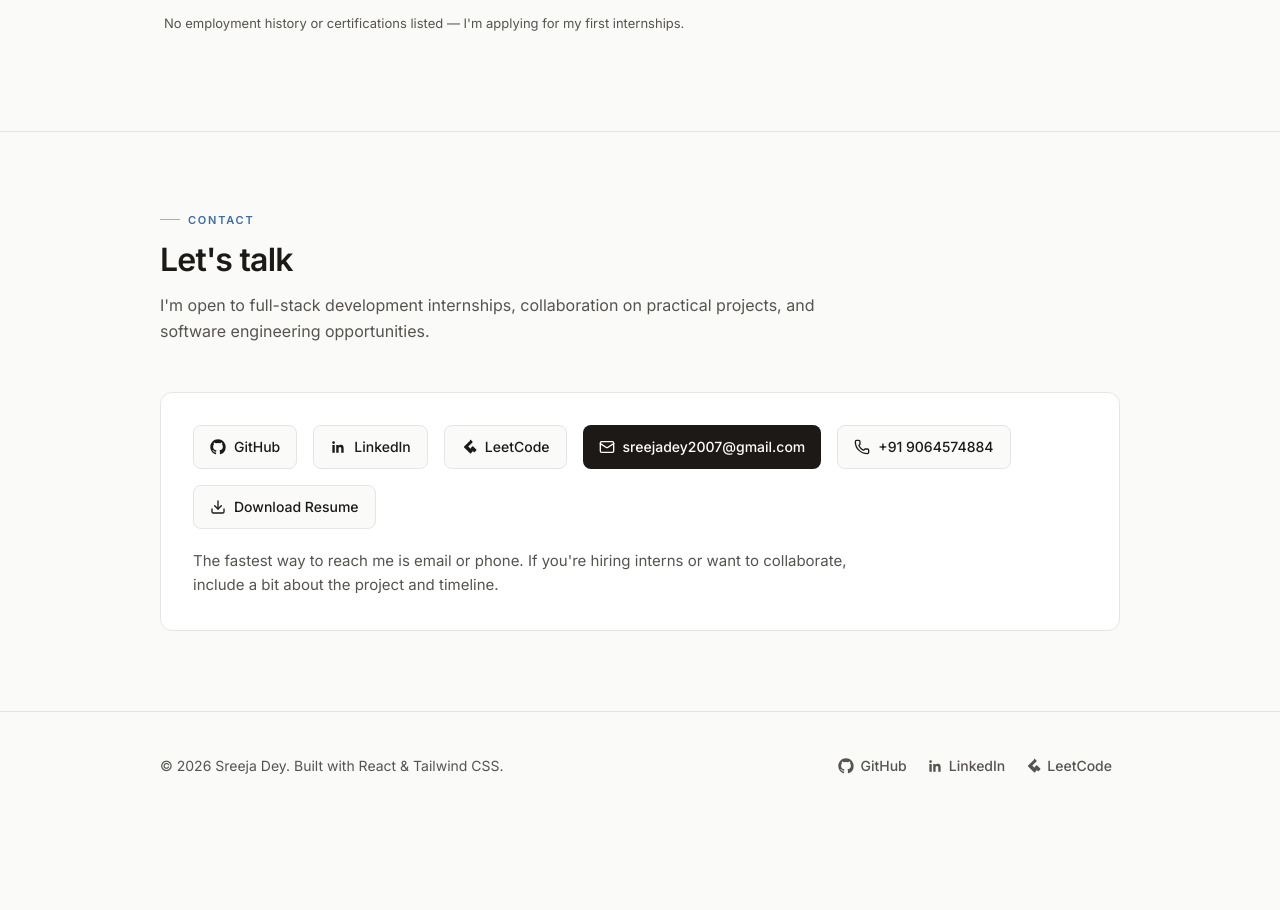
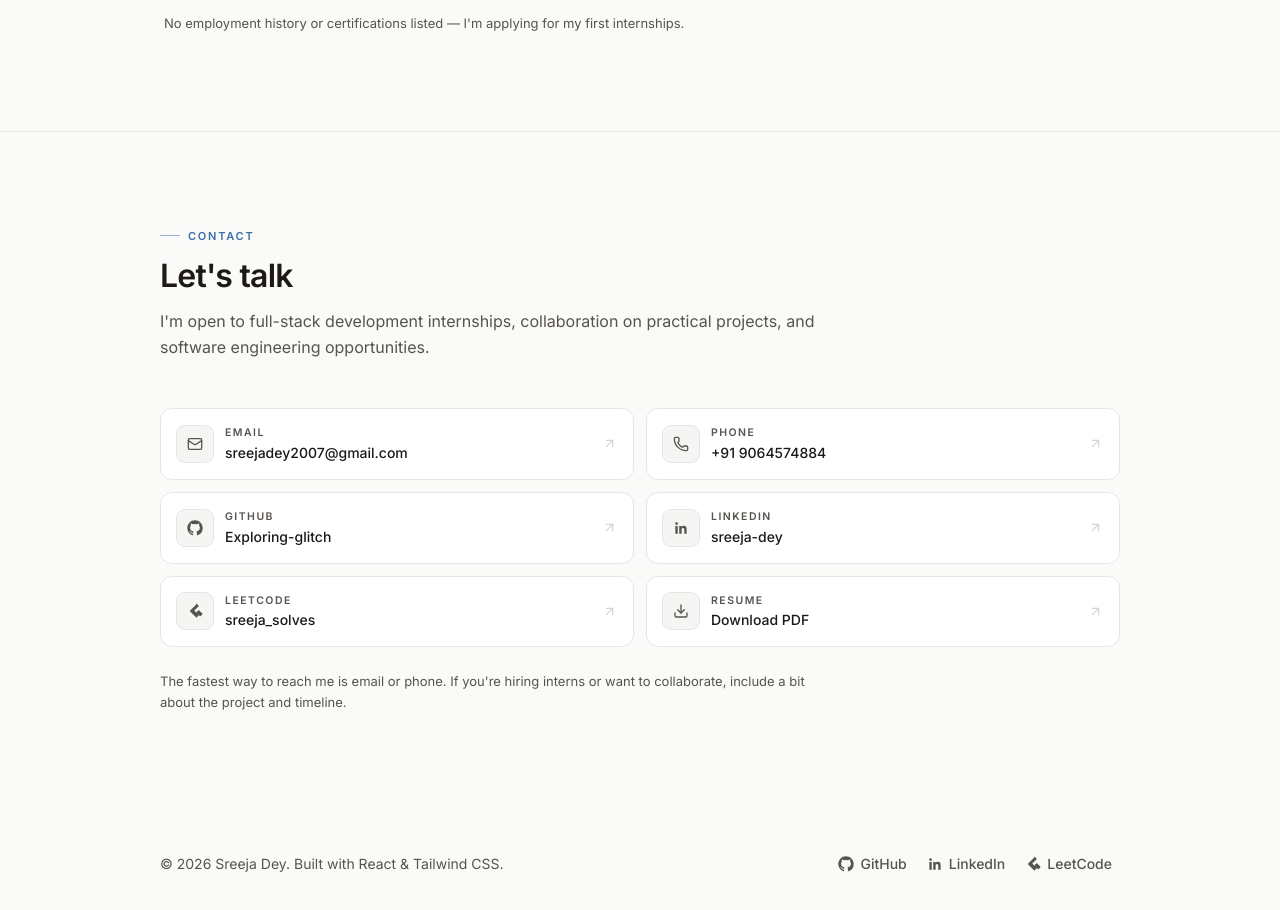
Before and after one commit to Exploring-glitch/sreeja-dey-portfolio, a React (Vite) app: page / in a window 1280 px wide. Shown: the part 6120-7030 px from the top of the page. Before the commit the page ends 6940 px from the top, so only its background shows below. Built offline with nearby package versions, Linux system fonts and the light colour scheme.

Commit message:
style: present contact options as labeled channel tiles

```diff
--- a/src/components/Contact.jsx
+++ b/src/components/Contact.jsx
@@ -1,7 +1,37 @@
-import { Download, Mail, Phone } from "lucide-react";
+import { ArrowUpRight, Download, Mail, Phone } from "lucide-react";
 import { GithubIcon, LinkedinIcon, LeetcodeIcon } from "./icons";
 import SectionHeading from "./SectionHeading";
 import { profile } from "../data/portfolio";
+
+function Channel({ href, icon: Icon, label, value, download }) {
+  const isExternal = href.startsWith("http");
+
+  return (
+    <a
+      href={href}
+      {...(isExternal ? { target: "_blank", rel: "noreferrer" } : {})}
+      {...(download ? { download } : {})}
+      className="group flex items-center gap-3 rounded-xl border border-line bg-white p-4 transition-colors hover:border-accent/40 hover:bg-accent-soft/50"
+    >
+      <span className="flex h-9 w-9 shrink-0 items-center justify-center rounded-lg bg-paper-soft text-muted ring-1 ring-line transition-colors group-hover:bg-white group-hover:text-accent">
+        <Icon size={16} aria-hidden="true" />
+      </span>
+      <span className="min-w-0">
+        <span className="block text-[10.5px] font-semibold tracking-[0.14em] text-muted uppercase">
+          {label}
+        </span>
+        <span className="mt-0.5 block text-sm font-medium break-words text-ink">
+          {value}
+        </span>
+      </span>
+      <ArrowUpRight
+        size={15}
+        aria-hidden="true"
+        className="ml-auto shrink-0 text-line-strong transition-colors group-hover:text-accent"
+      />
+    </a>
+  );
+}
 
 export default function Contact() {
   const hasEmail = Boolean(profile.email);
@@ -11,81 +41,63 @@ export default function Contact() {
     : "";
 
   return (
-    <section id="contact" className="scroll-mt-20 border-b border-[#E7E5E4]">
-      <div className="mx-auto max-w-5xl px-5 py-16 sm:px-8 sm:py-20">
+    <section id="contact" className="scroll-mt-20">
+      <div className="mx-auto max-w-5xl px-5 py-16 sm:px-8 sm:py-24">
         <SectionHeading
           eyebrow="Contact"
           title="Let's talk"
           description="I'm open to full-stack development internships, collaboration on practical projects, and software engineering opportunities."
         />
-        <div className="reveal rounded-xl border border-[#E7E5E4] bg-white p-6 sm:p-8">
-          <div className="flex flex-col gap-4 sm:flex-row sm:flex-wrap">
-            <a
-              href={profile.github}
-              target="_blank"
-              rel="noreferrer"
-              className="inline-flex min-h-[44px] items-center gap-2 rounded-lg border border-[#E7E5E4] bg-[#FAFAF9] px-4 py-2.5 text-sm font-medium text-[#1C1917] transition hover:border-[#3B6EA5] hover:text-[#3B6EA5]"
-            >
-              <GithubIcon size={16} />
-              GitHub
-            </a>
-            <a
-              href={profile.linkedin}
-              target="_blank"
-              rel="noreferrer"
-              className="inline-flex min-h-[44px] items-center gap-2 rounded-lg border border-[#E7E5E4] bg-[#FAFAF9] px-4 py-2.5 text-sm font-medium text-[#1C1917] transition hover:border-[#3B6EA5] hover:text-[#3B6EA5]"
-            >
-              <LinkedinIcon size={16} />
-              LinkedIn
-            </a>
-            <a
-              href={profile.leetcode}
-              target="_blank"
-              rel="noreferrer"
-              className="inline-flex min-h-[44px] items-center gap-2 rounded-lg border border-[#E7E5E4] bg-[#FAFAF9] px-4 py-2.5 text-sm font-medium text-[#1C1917] transition hover:border-[#3B6EA5] hover:text-[#3B6EA5]"
-            >
-              <LeetcodeIcon size={16} />
-              LeetCode
-            </a>
-            {hasEmail ? (
-              <a
+        <div className="reveal grid gap-3 sm:grid-cols-2">
+          {hasEmail && (
+            <Channel
               href={`mailto:${profile.email}`}
-                className="inline-flex min-h-[44px] items-center gap-2 rounded-lg bg-[#1C1917] px-4 py-2.5 text-sm font-medium break-all text-white transition hover:bg-[#3B6EA5]"
-              >
-                <Mail size={16} aria-hidden="true" className="shrink-0" />
-                {profile.email}
-              </a>
-            ) : (
-              <p className="inline-flex items-center rounded-lg border border-dashed border-[#E7E5E4] px-4 py-2.5 text-sm text-[#57534E]">
-                Email on request — reach me via LinkedIn or GitHub
-              </p>
+              icon={Mail}
+              label="Email"
+              value={profile.email}
+            />
           )}
           {hasPhone && (
-              <a
+            <Channel
               href={phoneHref}
-                className="inline-flex min-h-[44px] items-center gap-2 rounded-lg border border-[#E7E5E4] bg-[#FAFAF9] px-4 py-2.5 text-sm font-medium text-[#1C1917] transition hover:border-[#3B6EA5] hover:text-[#3B6EA5]"
-              >
-                <Phone size={16} aria-hidden="true" />
-                {profile.phone}
-              </a>
+              icon={Phone}
+              label="Phone"
+              value={profile.phone}
+            />
           )}
+          <Channel
+            href={profile.github}
+            icon={GithubIcon}
+            label="GitHub"
+            value="Exploring-glitch"
+          />
+          <Channel
+            href={profile.linkedin}
+            icon={LinkedinIcon}
+            label="LinkedIn"
+            value="sreeja-dey"
+          />
+          <Channel
+            href={profile.leetcode}
+            icon={LeetcodeIcon}
+            label="LeetCode"
+            value="sreeja_solves"
+          />
           {profile.resumeUrl && (
-              <a
+            <Channel
               href={profile.resumeUrl}
+              icon={Download}
+              label="Resume"
+              value="Download PDF"
               download="Sreeja-Dey-Resume.pdf"
-                className="inline-flex min-h-[44px] items-center gap-2 rounded-lg border border-[#E7E5E4] bg-[#FAFAF9] px-4 py-2.5 text-sm font-medium text-[#1C1917] transition hover:border-[#3B6EA5] hover:text-[#3B6EA5]"
-              >
-                <Download size={16} aria-hidden="true" />
-                Download Resume
-              </a>
+            />
           )}
         </div>
-          <p className="mt-5 max-w-2xl text-[15px] leading-relaxed text-[#57534E]">
-            The fastest way to reach me is email or phone. If you&apos;re
-            hiring interns or want to collaborate, include a bit about the
-            project and timeline.
+        <p className="reveal mt-6 max-w-2xl text-[13px] leading-relaxed text-muted">
+          The fastest way to reach me is email or phone. If you&apos;re hiring
+          interns or want to collaborate, include a bit about the project and
+          timeline.
         </p>
-        </div>
       </div>
     </section>
   );
```
Lines whose indentation alone changed are shown as unchanged.
